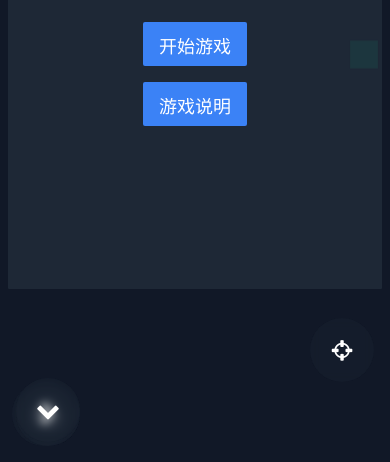
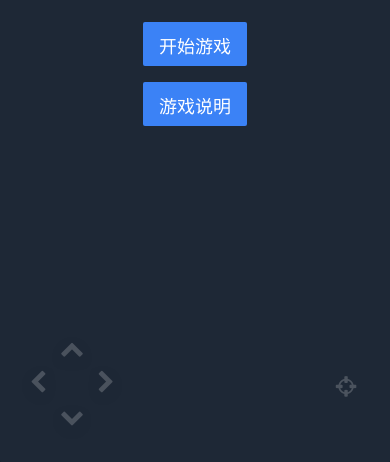
Before and after one commit to SlyviaCC/pixel-yy-game, a plain HTML site: page index.html in a window 390 px wide. Shown: the part 382-844 px from the top of the page. Drawn offline with nearby package versions, Linux system fonts and the light colour scheme.

Commit message:
fix:mobile display

```diff
--- a/index.html
+++ b/index.html
@@ -39,8 +39,20 @@
       .pixel-btn {
         @apply bg-primary text-white py-2 px-4 rounded-sm transform transition hover:scale-105 active:scale-95 focus:outline-none focus:ring-2 focus:ring-primary/50;
       }
-      .control-btn {
-        @apply fixed w-16 h-16 md:w-20 md:h-20 rounded-full bg-dark/30 backdrop-blur-sm flex items-center justify-center text-white text-2xl md:text-3xl touch-manipulation active:bg-dark/50 transition-all duration-100;
+      /* 优化的移动控制按钮样式 */
+      .control-pad {
+        @apply fixed bottom-6 left-4 w-28 h-28 md:hidden z-50;
+        filter: drop-shadow(0 4px 8px rgba(0, 0, 0, 0.3));
+      }
+      .direction-btn {
+        @apply absolute w-11 h-11 flex items-center justify-center text-white/20 text-2xl touch-manipulation transition-all duration-100 active:text-white/40 active:scale-90;
+      }
+      .shoot-btn {
+        @apply fixed bottom-12 right-4 w-14 h-14 md:hidden flex items-center justify-center text-white/20 text-2xl touch-manipulation transition-all duration-100 active:text-white/40 active:scale-90 z-50;
+      }
+      .pause-btn-mobile {
+        @apply fixed top-12 right-4 w-10 h-10 md:hidden bg-dark/40 backdrop-blur-sm rounded-full flex items-center justify-center text-white text-base shadow-lg border border-white/20 touch-manipulation transition-all duration-100 active:bg-dark/70 z-50;
+        filter: drop-shadow(0 4px 8px rgba(0, 0, 0, 0.3));
       }
     }
   </style>
@@ -49,41 +61,39 @@
   <link href="https://fonts.googleapis.com/css2?family=Press+Start+2P&display=swap" rel="stylesheet">
 </head>
 
-<body class="bg-gray-900 overflow-hidden h-screen flex flex-col items-center justify-center p-2 m-0">
+<body class="bg-gray-900 overflow-hidden h-screen flex flex-col items-center justify-center p-0 m-0">
   <!-- 游戏容器 -->
-  <div id="game-container" class="relative w-full max-w-3xl aspect-[3/4] bg-dark rounded-sm overflow-hidden">
+  <div id="game-container" class="relative w-full h-full md:max-w-3xl md:aspect-[3/4] md:h-auto bg-dark rounded-sm overflow-hidden">
     <!-- 游戏画布 -->
     <canvas id="gameCanvas" class="w-full h-full"></canvas>
 
-    <!-- 移动端控制器 -->
-    <div id="mobile-controls" class="fixed inset-0 pointer-events-none md:hidden">
-      <!-- 方向控制 -->
-      <div class="absolute bottom-20 left-4 pointer-events-auto">
-        <div id="up" class="control-btn -mb-1">
+    <!-- 优化的移动端控制器 -->
+    <!-- 方向控制盘 -->
+    <div class="control-pad">
+      <!-- 中心背景 -->
+      <!-- <div class="absolute inset-0 rounded-full bg-dark/20 border border-white/10"></div> -->
+      <div id="up" class="direction-btn top-0 left-1/2 transform -translate-x-1/2">
         <i class="fa fa-chevron-up"></i>
       </div>
-        <div class="flex">
-          <div id="left" class="control-btn -ml-1">
+      <div id="down" class="direction-btn bottom-0 left-1/2 transform -translate-x-1/2">
+        <i class="fa fa-chevron-down"></i>
+      </div>
+      <div id="left" class="direction-btn left-0 top-1/2 transform -translate-y-1/2">
         <i class="fa fa-chevron-left"></i>
       </div>
-          <div id="right" class="control-btn -mr-1">
+      <div id="right" class="direction-btn right-0 top-1/2 transform -translate-y-1/2">
         <i class="fa fa-chevron-right"></i>
-          </div>
-        </div>
-        <div id="down" class="control-btn -mt-1">
-          <i class="fa fa-chevron-down"></i>
       </div>
     </div>
 
     <!-- 射击按钮 -->
-      <div id="shoot" class="control-btn absolute bottom-20 right-4 pointer-events-auto">
+    <div id="shoot" class="shoot-btn">
       <i class="fa fa-crosshairs"></i>
     </div>
 
     <!-- 暂停按钮 -->
-      <div id="pause-btn" class="control-btn w-12 h-12 top-4 right-4 pointer-events-auto">
+    <div id="pause-btn" class="pause-btn-mobile">
       <i class="fa fa-pause"></i>
-      </div>
     </div>
 
     <!-- 开始菜单 -->
@@ -98,8 +108,8 @@
       <h2 class="font-pixel text-[clamp(1.2rem,4vw,2rem)] text-white mb-6 text-center">游戏说明</h2>
       <div class="text-white max-w-md px-4 space-y-3 text-sm md:text-base">
         <p>• 控制你的飞机消灭来袭的敌机</p>
-        <p>•  desktop: 使用方向键移动，空格键射击</p>
-        <p>•  mobile: 使用虚拟按键控制移动和射击</p>
+        <p>• 电脑: 使用方向键移动，空格键射击</p>
+        <p>• 手机: 使用左侧方向键移动，右侧按钮射击</p>
         <p>• 击毁敌机获得分数，连续击毁可获得连击奖励</p>
         <p>• 吃到道具可以获得特殊能力</p>
       </div>
@@ -196,7 +206,7 @@
         // 加载DOM元素
         this.loadElements();
 
-        // 绑定事件监听
+        // 绑定事件监听（增强移动端触摸支持）
         this.bindEvents();
 
         // 初始化游戏画面
@@ -252,26 +262,38 @@
         this.highScoreDisplay = document.getElementById('high-score');
       }
 
-      // 绑定事件监听
+      // 绑定事件监听（增强移动端支持）
       bindEvents() {
         // 键盘控制
         window.addEventListener('keydown', (e) => this.handleKeyDown(e));
         window.addEventListener('keyup', (e) => this.handleKeyUp(e));
 
-        // 触摸控制 - 开始触摸
-        Object.keys(this.controlButtons).forEach(key => {
+        // 触摸控制 - 增强版
+        const touchButtons = ['up', 'down', 'left', 'right', 'shoot'];
+
+        touchButtons.forEach(key => {
           const btn = this.controlButtons[key];
-          btn.addEventListener('touchstart', () => {
+
+          // 触摸开始
+          btn.addEventListener('touchstart', (e) => {
             this.keys[key] = true;
+            // 防止触摸时页面滚动
             e.preventDefault();
           }, { passive: false });
 
-          btn.addEventListener('touchend', () => {
+          // 触摸结束
+          btn.addEventListener('touchend', (e) => {
             this.keys[key] = false;
             e.preventDefault();
           }, { passive: false });
 
-          // 鼠标点击控制
+          // 触摸离开按钮区域
+          btn.addEventListener('touchcancel', (e) => {
+            this.keys[key] = false;
+            e.preventDefault();
+          }, { passive: false });
+
+          // 鼠标控制（调试用）
           btn.addEventListener('mousedown', () => {
             this.keys[key] = true;
           });
@@ -611,7 +633,7 @@
           }
         }
 
-        // 玩家移动
+        // 玩家移动（优化移动响应）
         if (this.keys.up && this.player.y > 0) {
           this.player.y -= this.player.speed;
         }
```
Lines whose indentation alone changed are shown as unchanged.
